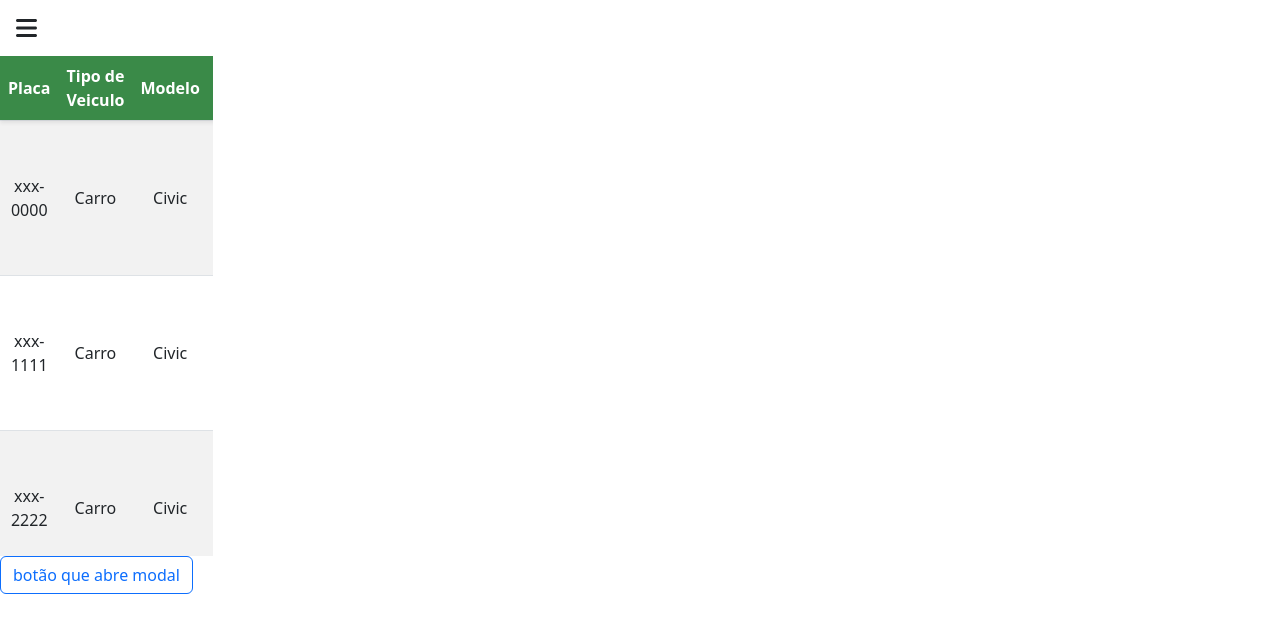
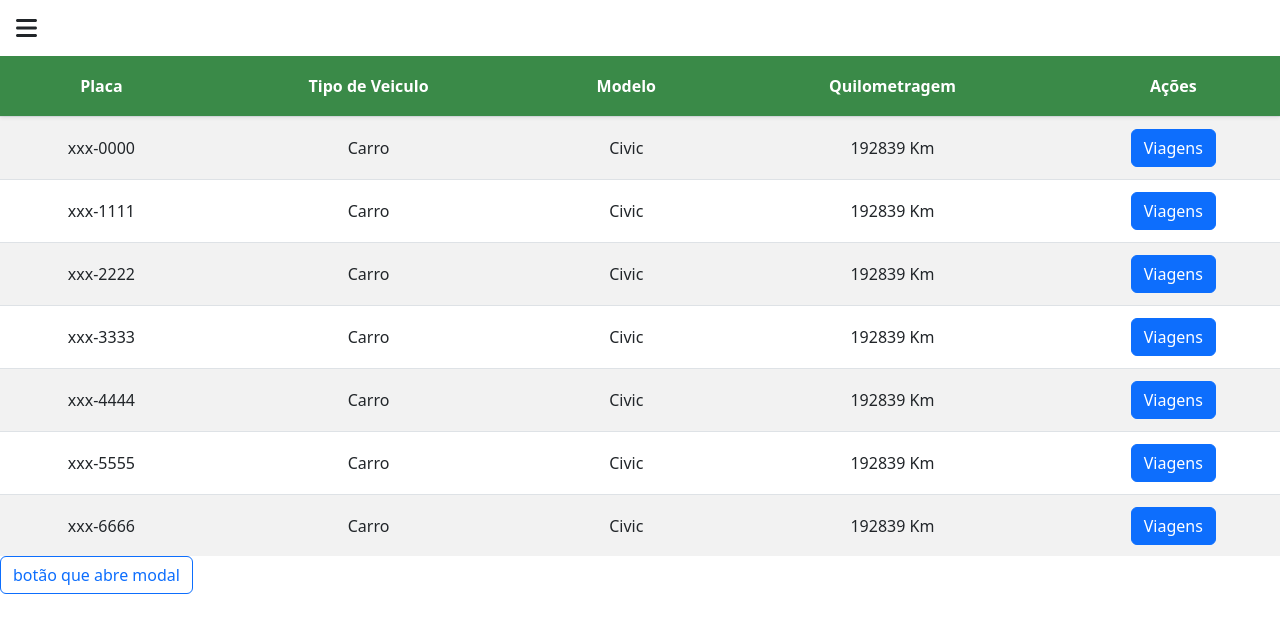
Before and after one commit to Matheus-Zauza-Maschietto/Maringa-Frotas-Vue, a Vue app in the folder project/: page / in a window 1280 px wide. Shown: the top 632 px of the page. Built offline with nearby package versions, Linux system fonts and the light colour scheme.

Commit message:
Update HomeView.vue

```diff
--- a/project/src/views/HomeView.vue
+++ b/project/src/views/HomeView.vue
@@ -1,7 +1,7 @@
 <template>
   <div class="home">
     <SideMenuC/>
-    <TableC class="col-2"
+    <TableC
       :headers="['Placa', 'Tipo de Veiculo', 'Modelo', 'Quilometragem']"
       :body="[{Placa: 'xxx-0000', TipoDeVeiculo: 'Carro', Modelo: 'Civic', Quilometragem: '192839 Km'},
               {Placa: 'xxx-1111', TipoDeVeiculo: 'Carro', Modelo: 'Civic', Quilometragem: '192839 Km'},
@@ -42,9 +42,7 @@ export default {
       exibirModal: false,
       body: '',
       botoes: [
-        new botao(1, 'Viagens', 'btn-primary', 'exibirModal'),
-        new botao(1, 'btn2', 'btn-secondary', 'exibirModal'),
-        new botao(1, 'btn3', 'btn-danger', 'exibirModal')
+        new botao(1, 'Viagens', 'btn-primary', 'exibirModal')
       ]
     }
   },
```
